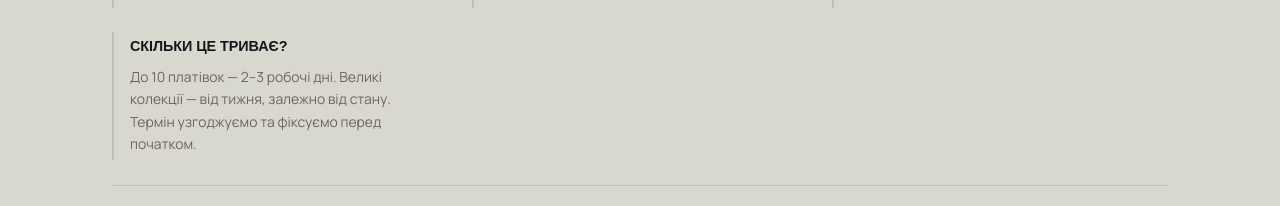
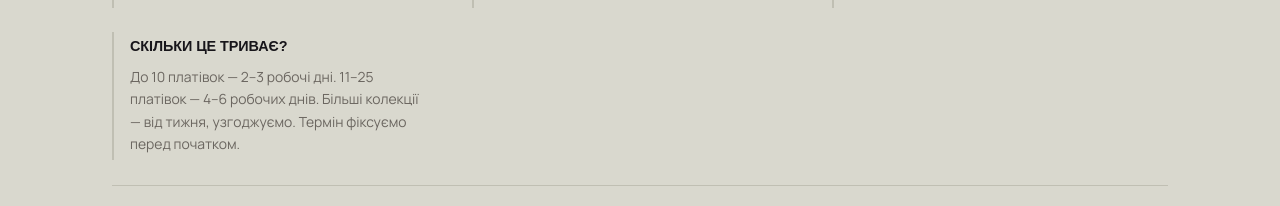
Before and after one commit to TolikSyedin/shiny-vinyls, a Next.js app: page /how-it-works in a window 1280 px wide. Shown: the part 2949-3155 px from the top of the page. Built offline with nearby package versions, Linux system fonts and the light colour scheme; a web font is replaced by a local one.

Commit message:
Align how-it-works turnaround FAQ with the pricing calculator's three tiers

```diff
--- a/app/how-it-works/page.tsx
+++ b/app/how-it-works/page.tsx
@@ -126,7 +126,7 @@ const FAQ = [
   {
     question: 'Скільки це триває?',
     answer:
-      'До 10 платівок — 2–3 робочі дні. Великі колекції — від тижня, залежно від стану. Термін узгоджуємо та фіксуємо перед початком.',
+      'До 10 платівок — 2–3 робочі дні. 11–25 платівок — 4–6 робочих днів. Більші колекції — від тижня, узгоджуємо. Термін фіксуємо перед початком.',
   },
 ]
 
```
